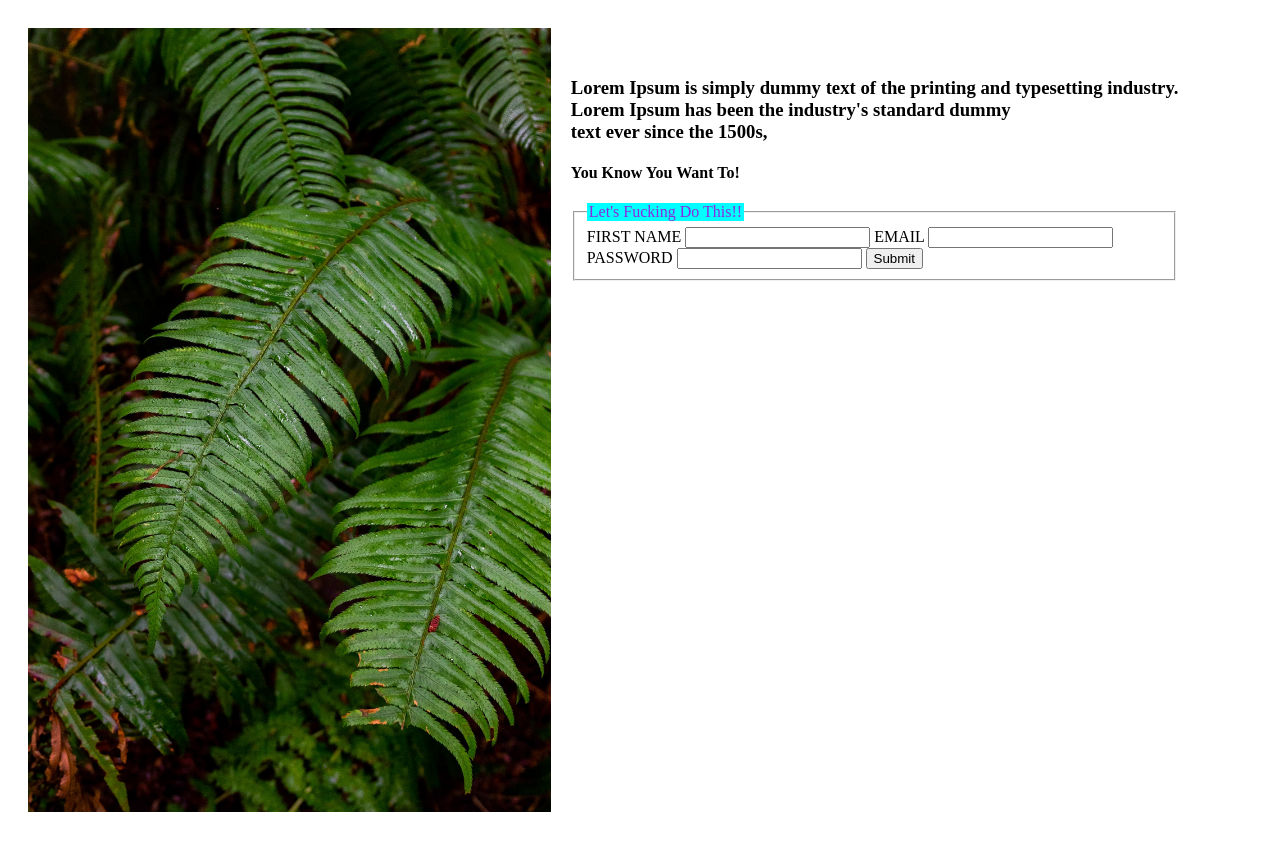
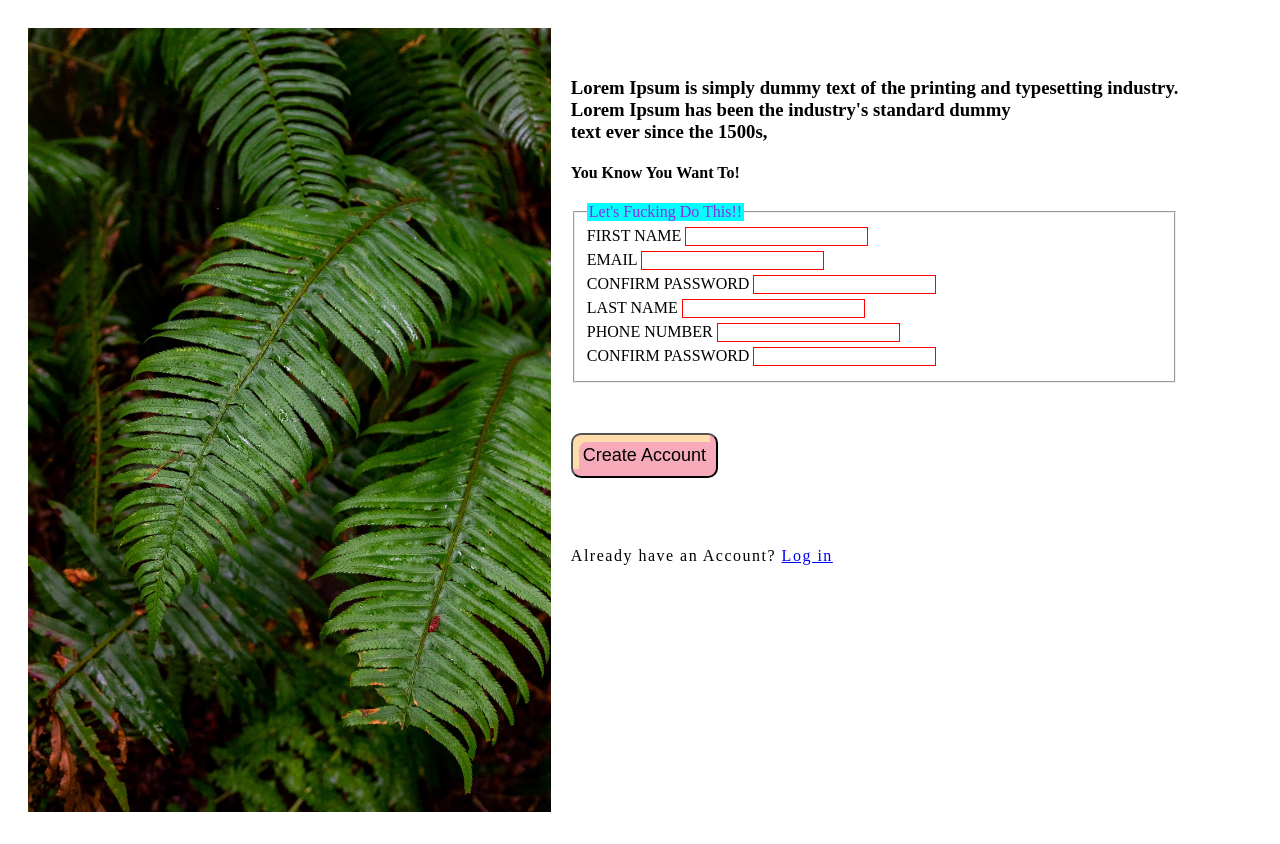
Before and after one commit to Daniel-Kav/hono-clerk-webhook, a plain HTML site: page index.html in a window 1280 px wide. Drawn offline with Linux system fonts and the light colour scheme.

Commit message:
configuring inputs

```diff
--- a/index.html
+++ b/index.html
@@ -20,15 +20,46 @@
                 <form action="#" method="post">
                     <fieldset>
                         <legend>Let's Fucking Do This!!</legend>
-                        <label for="first_name">FIRST NAME</label>
-                        <input type="text" id="first_name" name="first_name">
-                        <label for="email">EMAIL</label>
-                        <input type="email" name="email" id="email"><br>
-                        <label for="password">PASSWORD</label>
-                        <input type="password" id="password" name="password">
-                        <button type="submit"><span>Submit</span></button>
+                        <div>
+                            <div>
+                                <label for="first_name">FIRST NAME</label>
+                                <input type="text" id="first_name" name="first_name">
+                                <div class="error"></div>
+                            </div>
+                            <div>
+                                <label for="email">EMAIL</label>
+                                <input type="email" name="email" id="email">
+                                <div class="error"></div>
+                            </div>
+                            <div>
+                                <label for="confirm_password">CONFIRM PASSWORD</label>
+                                <input type="password" id="confirm_password">
+                                <div class="error"></div>
+
+                            </div>
+                        </div>
+                        <div>
+                            <div class="input-control">
+                                <label for="last_name">LAST NAME</label>
+                                <input type="text" id="last_name" name="last_name">
+                                <div class="error"></div>
+                            </div>
+                            <div>
+                                <label for="phone_no">PHONE NUMBER</label>
+                                <input type="number" id="phone_no">
+                                <div class="error"></div>
+                            </div>
+                            <div>
+                                <label for="confirm_password">CONFIRM PASSWORD</label>
+                                <input type="password" id="confirm_password">
+                                <div class="error"></div>
+                            </div>
+
+                        </div>
 
                     </fieldset>
+                    <button type="submit">Create Account</button>
+                    <p>Already have an Account? <a href="#">Log in</a></p>
                 </form>
 
             </div>
--- a/styles.css
+++ b/styles.css
@@ -20,3 +20,33 @@ legend{
     color: blueviolet;
     background-color: aqua;
 }
+content{
+    flex: 1;
+    display: flex;
+    flex-direction: column;
+}
+input{
+    flex: 1;
+    border:1px solid red;
+    margin-bottom: 5px;
+}
+.last_name{
+    display: flex;
+    flex-direction: column;
+}
+.last_name label{
+    margin-bottom: 5px;
+}
+button{
+    margin-top: 50px;
+    margin-bottom: 50px;
+    padding: 10px;
+    border-radius: 10px;
+    font-size: large;
+    cursor: pointer;
+    transition:.4s ease all;
+    box-shadow: inset -6px -7px #f7aaba,
+    inset 6px 7px #ffddaa;
+    background-color: #f7aaba;
+
+}
```
